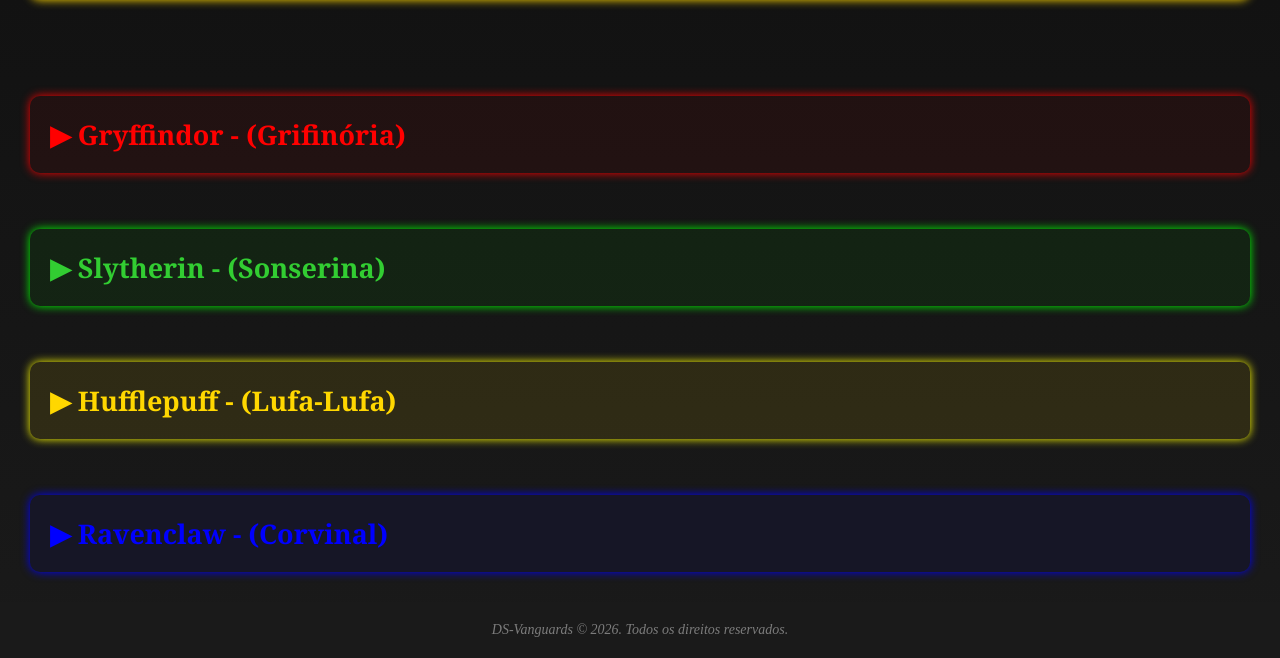
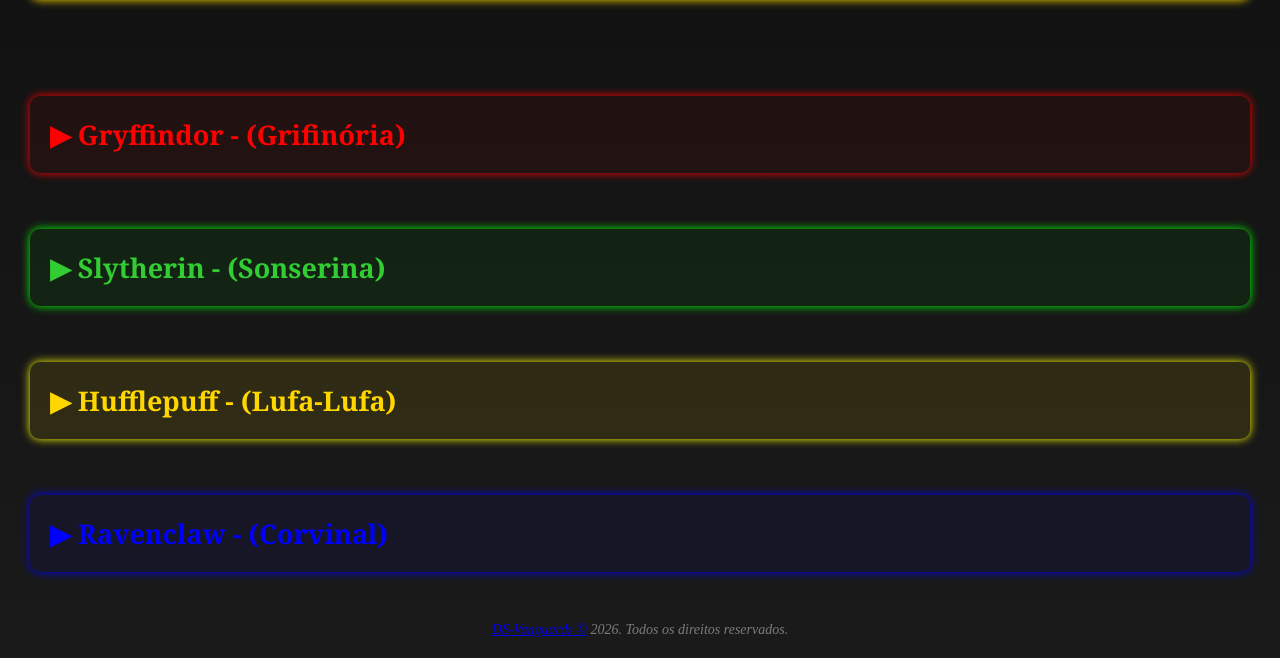
Before and after one commit to ChristopherRussiGOV/site-host-hp, a plain HTML site: page hpsite/index.html in a window 1280 px wide. Shown: the part 580-1238 px from the top of the page. Drawn offline with Linux system fonts and the light colour scheme.

Commit message:
Update index.html

```diff
--- a/hpsite/index.html
+++ b/hpsite/index.html
@@ -541,7 +541,7 @@
 
 <footer style="text-align: center; padding: 20px; background-color: #1a1a1a; color: #7c7c7c; font-family: serif; font-style: italic;">
     <p style="margin: 0; font-size: 14px;">
-        DS-Vanguards &copy; 2026. Todos os direitos reservados.
+      <a href="https://ds-vanguards.vercel.app/">DS-Vanguards &copy;</a> 2026. Todos os direitos reservados.
     </p>
 </footer>
 
```
